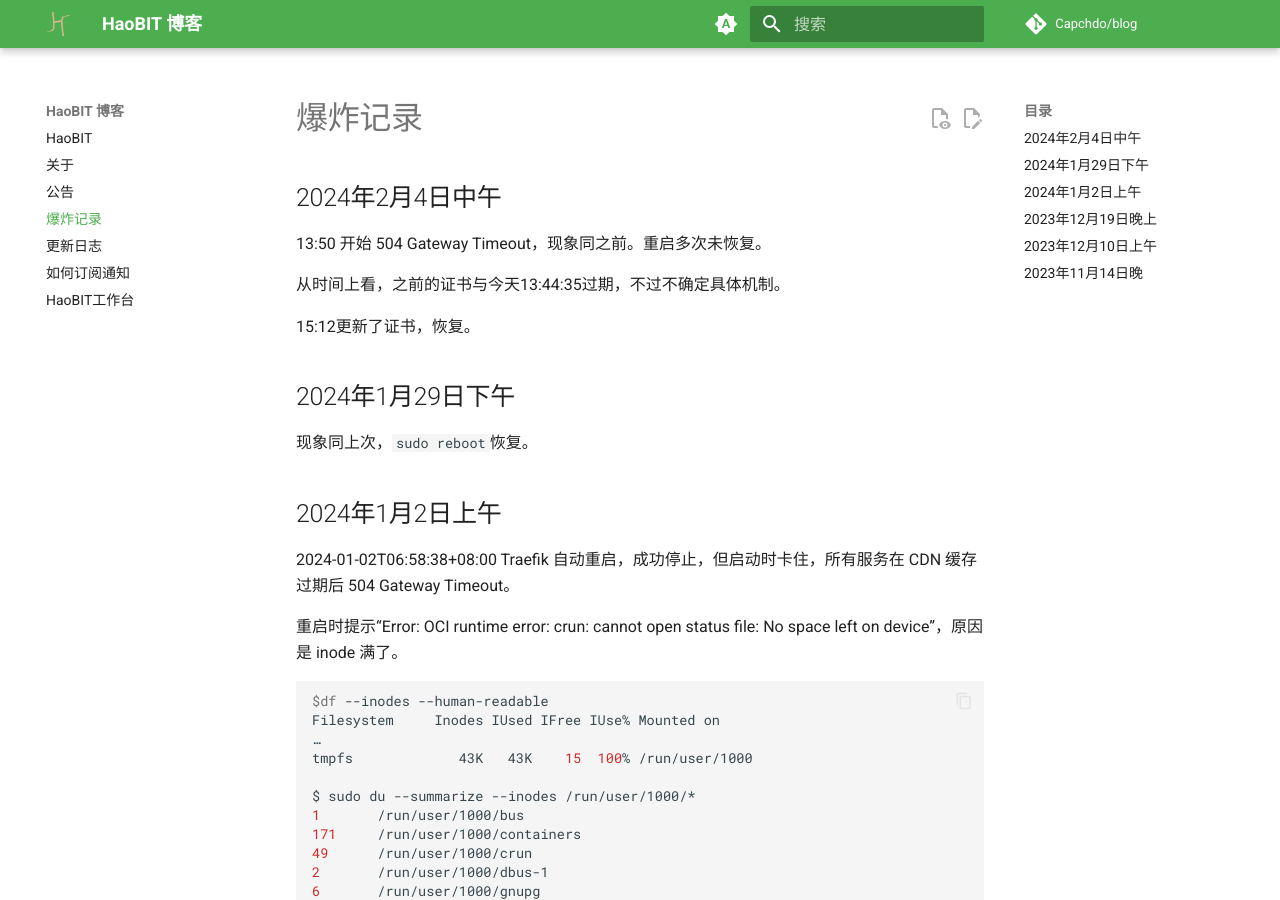
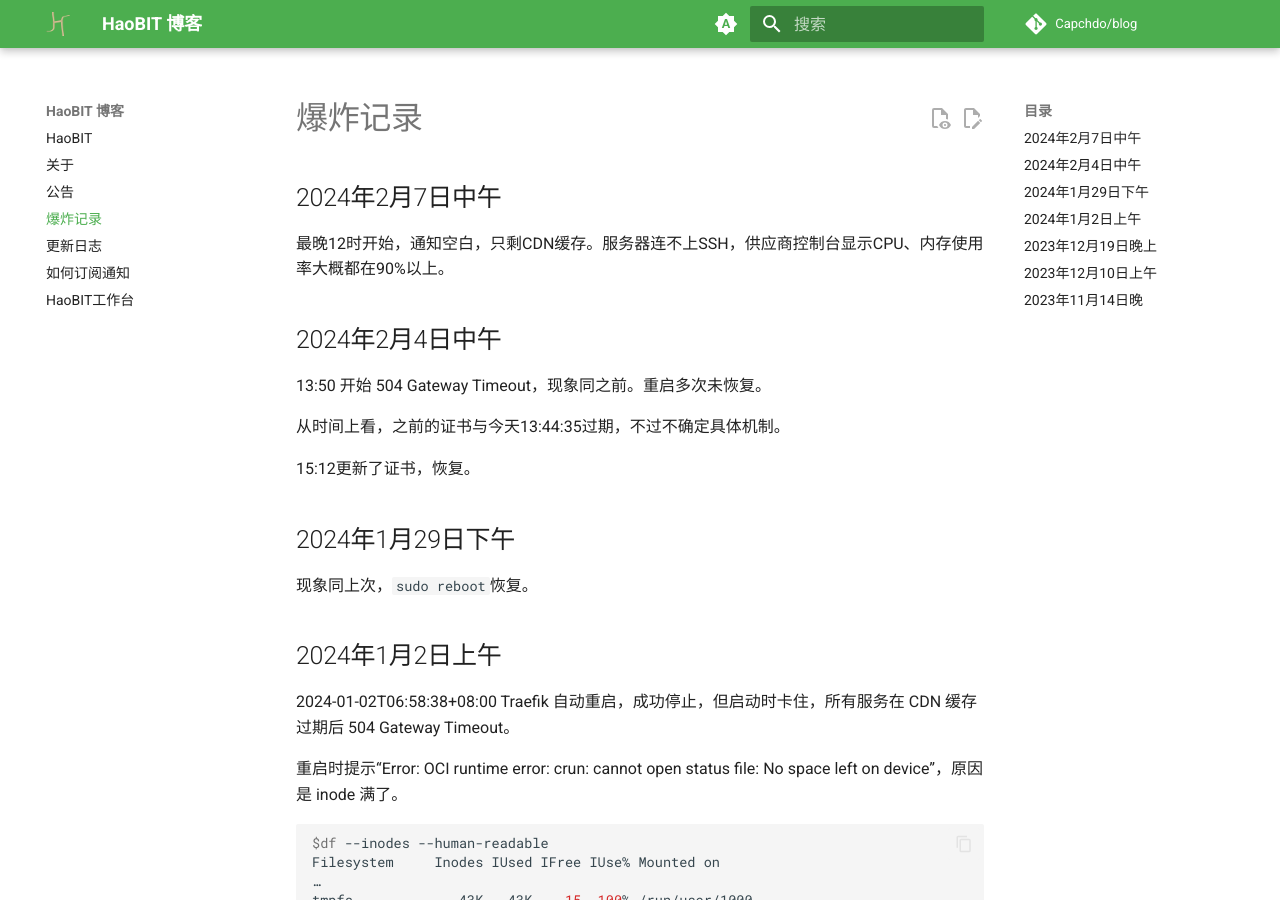
Before and after one commit to Capchdo/blog, an MkDocs documentation site: the page built from docs/down.md, in a window 1280 px wide and 900 px high. Built offline with MkDocs 1.6.1 and Material for MkDocs 9.7.7, drawn with Linux system fonts in a browser that asks for light colours; comment, search, counter and statistics services are not loaded.

Commit message:
爆炸：无法连接

```diff
--- a/docs/down.md
+++ b/docs/down.md
@@ -1,4 +1,8 @@
 # 爆炸记录
+
+## 2024年2月7日中午
+
+最晚12时开始，通知空白，只剩CDN缓存。服务器连不上SSH，供应商控制台显示CPU、内存使用率大概都在90%以上。
 
 ## 2024年2月4日中午
 
```
